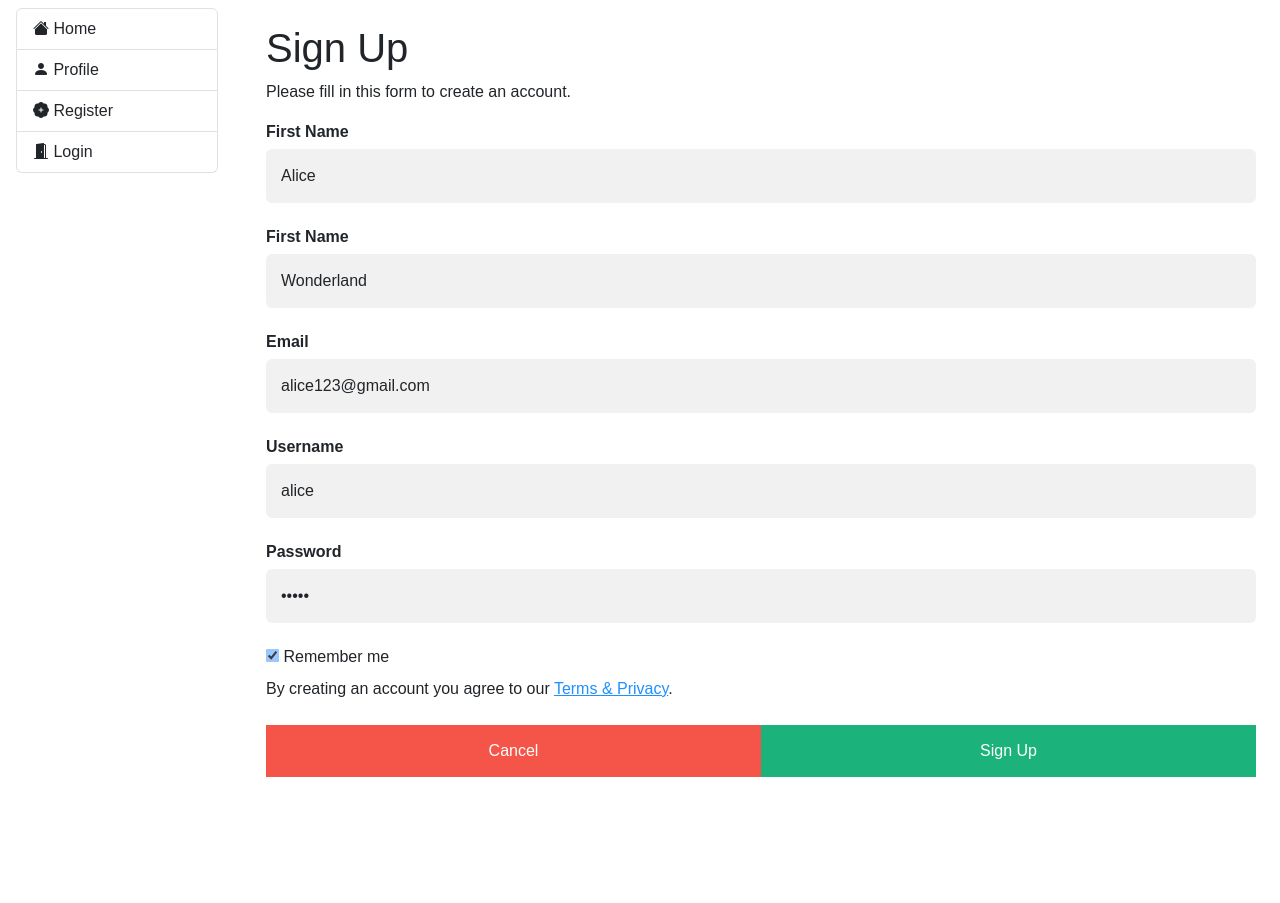
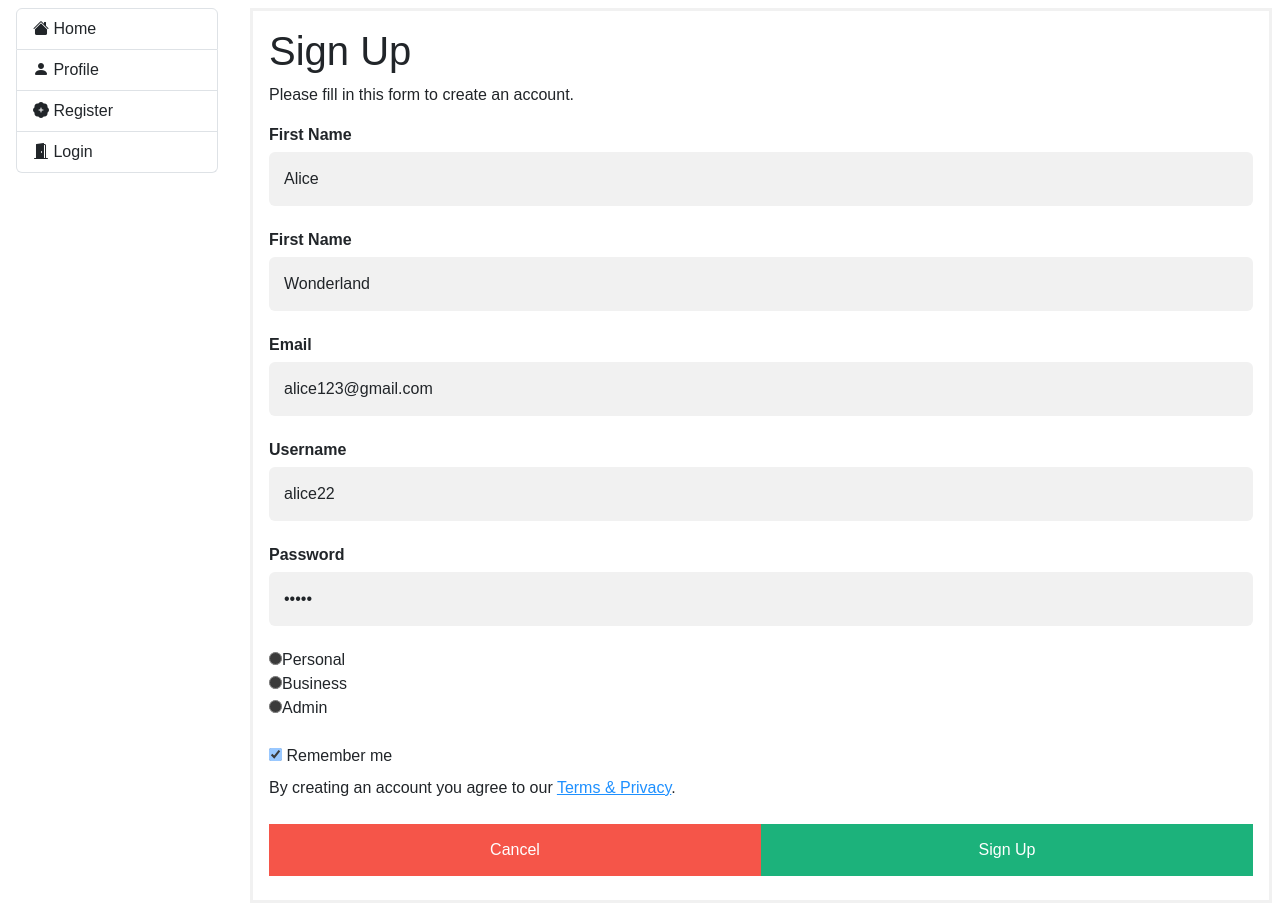
Before and after one commit to emilyhendrick/CS4550_Final_Project, a React (Create React App) app: page /register in a window 1280 px wide. Before the commit the page ends 801 px from the top, so only its background shows below. Built offline with nearby package versions, Linux system fonts and the light colour scheme; no server answers.

Commit message:
implement signup
implements signup functionality to display info in profile screen and create a user in the database

```diff
--- a/src/login/index.js
+++ b/src/login/index.js
@@ -15,12 +15,12 @@ function LoginComponent() {
  const navigate = useNavigate();
  const dispatch = useDispatch();
  const handleLogin = async () => {
- // try {
+  try {
     await dispatch(loginThunk(user));
-    navigate("/");
- // } catch (e) {
-  //  alert(e);
- // }
+    navigate("/profile");
+  } catch (e) {
+    alert(e);
+  }
  };
 return(
 
--- a/src/signup/index.js
+++ b/src/signup/index.js
@@ -5,13 +5,14 @@ import "./signup.css";
 
 function SignUpComponent() {
   const [user, setUser] = useState({
-    username: "alice",
+    username: "alice22",
     password: "alice",
     firstName: "Alice",
     lastName: "Wonderland",
     email: "alice123@gmail.com",
     profilePic: "",
     createdOn: Date.now,
+    userRole: "Personal",
   });
   const navigate = useNavigate();
   const register = async () => {
@@ -20,6 +21,7 @@ function SignUpComponent() {
   };
 return(
 <>
+<form>
   <div className="container">
     <h1>Sign Up</h1>
     <p>Please fill in this form to create an account.</p>
@@ -40,11 +42,25 @@ return(
 
     <label for="psw"><b>Password</b></label>
     <input type="password" className="form-control" placeholder="Enter Password" name="psw"   value={user.password}
-                                                                                                     onChange={(e) => setUser({ ...user, password: e.target.value })} required/>
+                                                                                                  onChange={(e) => setUser({ ...user, password: e.target.value })} required/>
+
+
+<input type="radio" value="Personal"
+      name="radio-role" id="radio-personal" onChange={(e) => setUser({ ...user, userRole: e.target.value })} required/>
+<label for="radio-personal">Personal</label><br/>
+<input type="radio" value="Business"
+      name="radio-role" id="radio-business" onChange={(e) => setUser({ ...user, userRole: e.target.value })} required/>
+<label for="radio-business">Business</label><br/>
+<input type="radio" value="Admin"
+      name="radio-role" id="radio-admin" onChange={(e) => setUser({ ...user, userRole: e.target.value })} required/>
+<label for="radio-admin">Admin</label><br/>
+
+<br/>
 
     <label>
       <input type="checkbox" checked="checked" name="remember" style={{marginBottom: "15px"}}/> Remember me
     </label>
+
 
     <p>By creating an account you agree to our <a href="#" style={{color: "dodgerblue"}}>Terms & Privacy</a>.</p>
 
@@ -54,6 +70,7 @@ return(
     </div>
 
   </div>
+  </form>
 </>
 );
 
```
